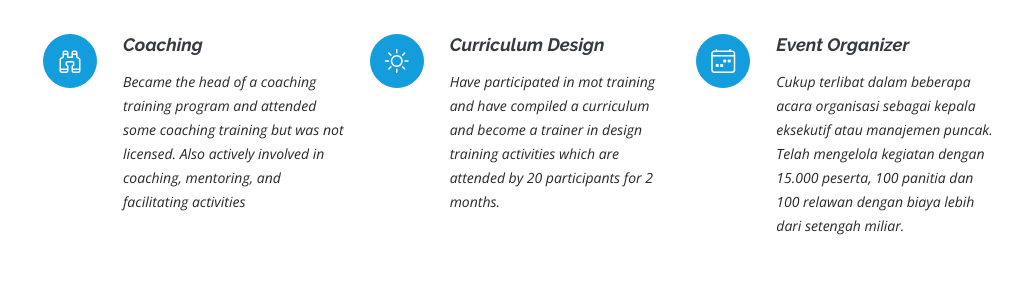
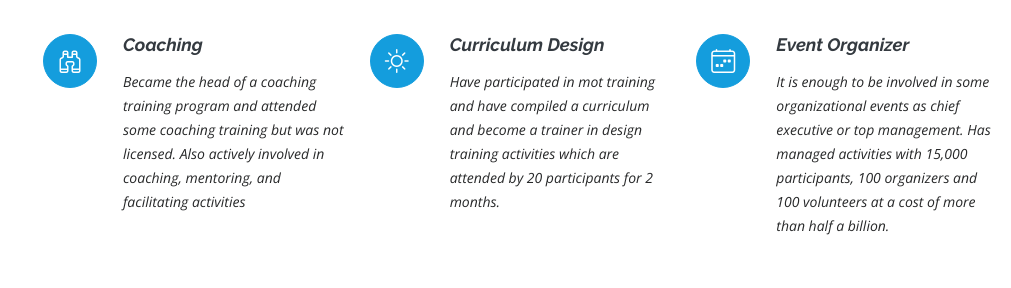
Before and after one commit to Fajar7574/CV-Web, a plain HTML site: page index.html in a window 1280 px wide. Shown: the part 8402-8690 px from the top of the page, without its empty margins (269-1280 px from the left). Drawn offline with nearby package versions, Linux system fonts and the light colour scheme.

Commit message:
Update index.html

```diff
--- a/index.html
+++ b/index.html
@@ -950,7 +950,7 @@
           <div class="col-lg-4 col-md-6 icon-box" data-aos="fade-up" data-aos-delay="500">
             <div class="icon"><i class="bi bi-calendar4-week"></i></div>
             <h4 class="title"><a href="">Event Organizer</a></h4>
-            <p class="description">Cukup terlibat dalam beberapa acara organisasi sebagai kepala eksekutif atau manajemen puncak. Telah mengelola kegiatan dengan 15.000 peserta, 100 panitia dan 100 relawan dengan biaya lebih dari setengah miliar.</p>
+            <p class="description">It is enough to be involved in some organizational events as chief executive or top management. Has managed activities with 15,000 participants, 100 organizers and 100 volunteers at a cost of more than half a billion.</p>
           </div>
         </div>
 
```
